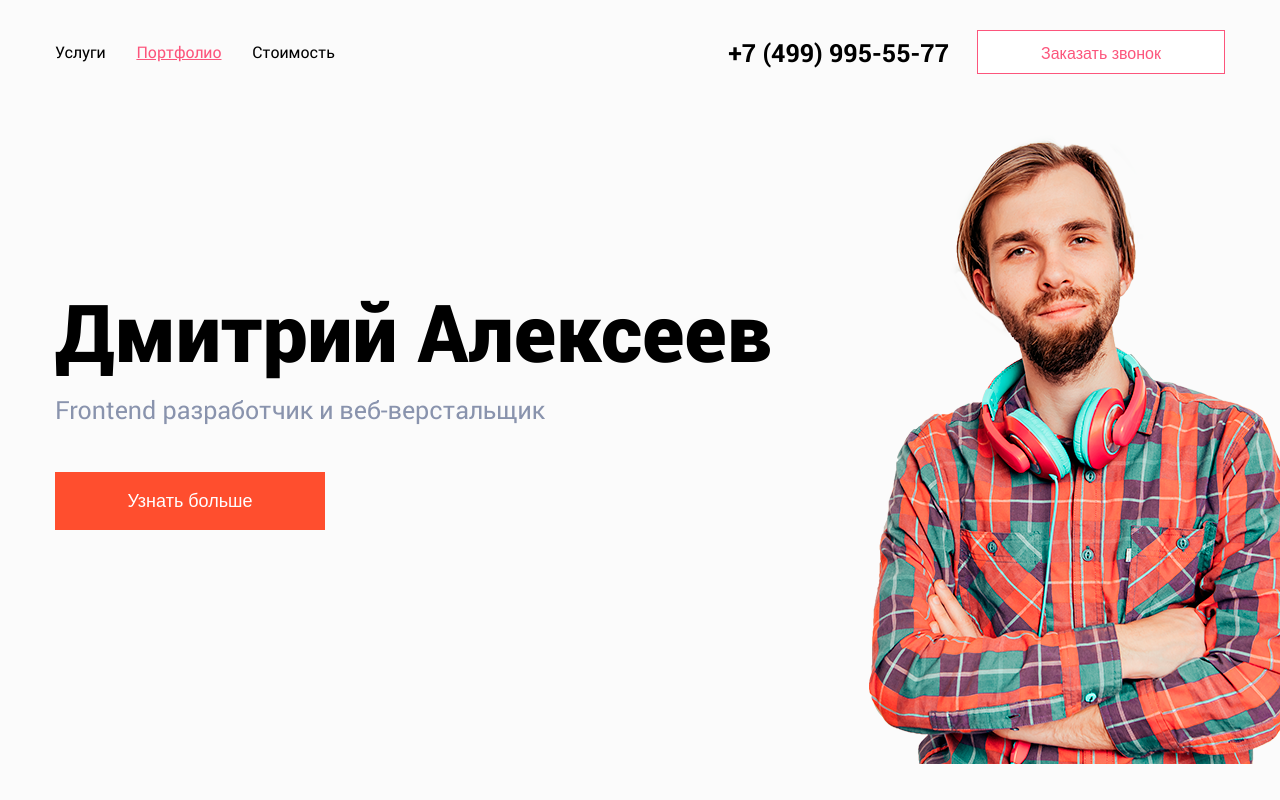
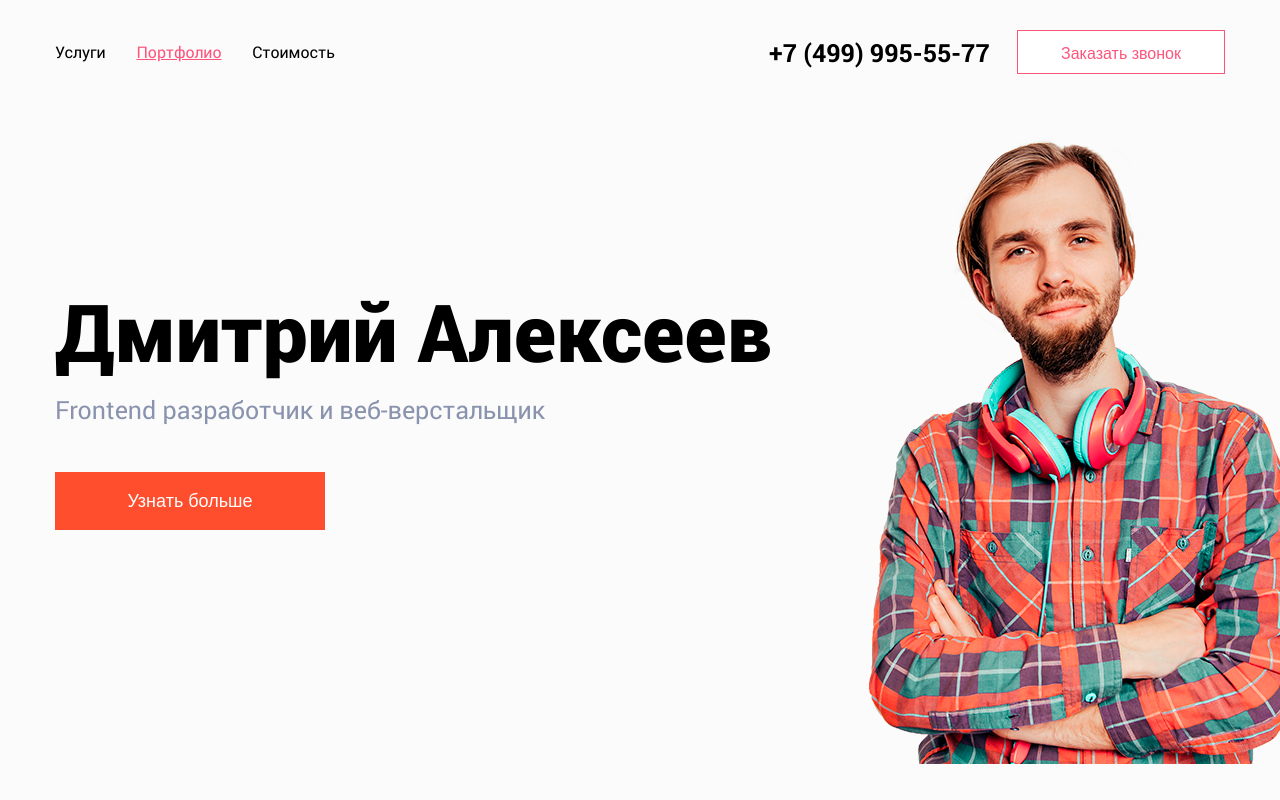
Before and after one commit to GrigoriyMo/skillbox_module6, a plain HTML site: page dip/index.html in a window 1280 px wide. Shown: the top 800 px of the page. Drawn offline with Linux system fonts and the light colour scheme.

Commit message:
.call-request bug fix

```diff
--- a/dip/css/style.css
+++ b/dip/css/style.css
@@ -108,14 +108,16 @@ ul {
     margin-top: 30px;
     justify-content: space-between;
     padding: 0;
+    width:460px;
 }
 
 .phnumbner {
     font-size: 25px;
     color: #000;
     line-height: 44px;
-    padding-right: 28px;
+    padding-left: 4px;
     font-family: Roboto;
+
 }
 
 .call-request {
@@ -130,6 +132,10 @@ ul {
     text-align: center;
     background-color: #fff;
     align-self: flex-end;
+}
+
+.call-request-nav{
+    width:208px;
 }
 
 .central-container {
@@ -360,7 +366,7 @@ a:hover {
     flex-direction: column;
     justify-content: space-between;
     height: 80px;
-    padding-right: 104px;
+    padding-right: 67px;
 }
 
 .contact {
--- a/dip/index.html
+++ b/dip/index.html
@@ -23,7 +23,7 @@
                 <a class="phnumbner" href="tel:+7 (499) 995-55-77">
                     +7 (499) 995-55-77
                 </a>
-                <button class="call-request"> Заказать звонок</button>
+                <button class="call-request call-request-nav"> Заказать звонок</button>
             </div>
         </nav>
         <div class="central-container">
```
